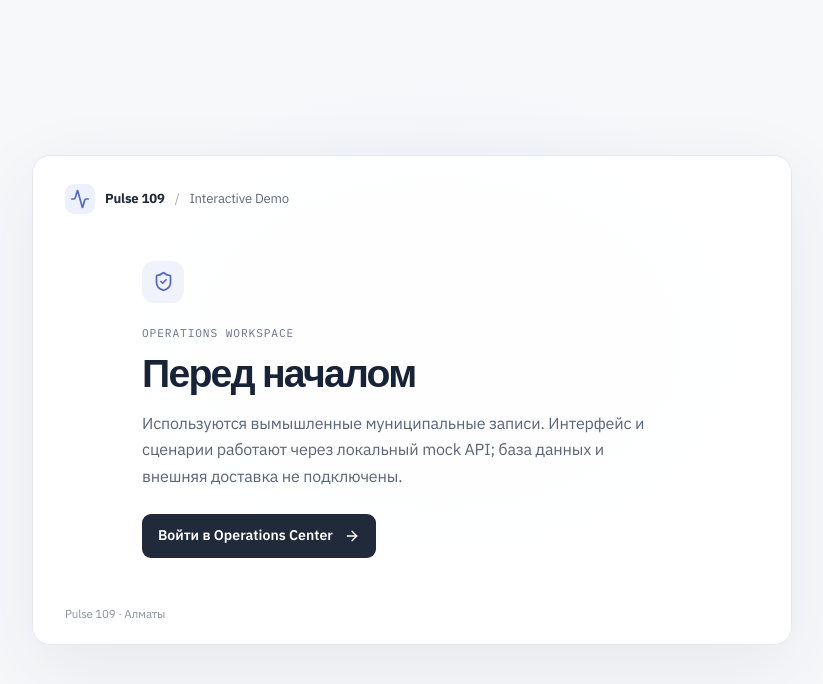
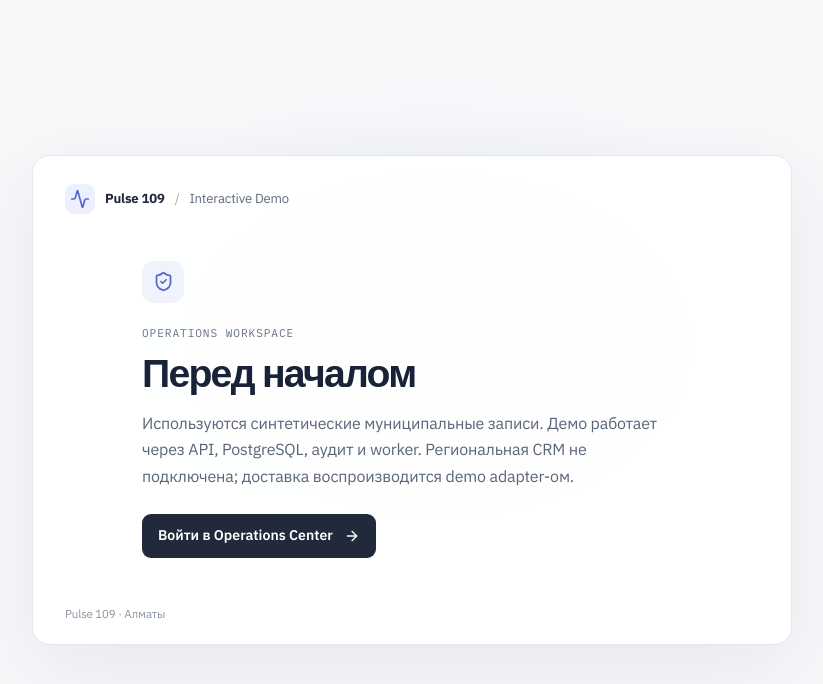
Before and after one commit to BAITC-Hacks/hack-803e2c8f-baash, a Next.js app in the folder apps/web/: page /demo in a window 1280 px wide. Shown: the top 684 px of the page, without its empty margins (228-1051 px from the left). Built offline with nearby package versions, Linux system fonts and the light colour scheme.

Commit message:
fix(demo): disclose connected PostgreSQL profile

```diff
--- a/apps/web/app/demo/demo-entry.tsx
+++ b/apps/web/app/demo/demo-entry.tsx
@@ -4,9 +4,11 @@ import { useState, useSyncExternalStore } from "react";
 import { ArrowRight, Activity, ShieldCheck } from "lucide-react";
 import OperatorWorkspace from "../operator-workspace";
 
-const ENTRY_KEY = "pulse109-demo-disclosure-v1";
-const DISCLOSURE =
+const ENTRY_KEY = "pulse109-demo-disclosure-v2";
+const MOCK_DISCLOSURE =
   "Используются вымышленные муниципальные записи. Интерфейс и сценарии работают через локальный mock API; база данных и внешняя доставка не подключены.";
+const CONNECTED_DISCLOSURE =
+  "Используются синтетические муниципальные записи. Демо работает через API, PostgreSQL, аудит и worker. Региональная CRM не подключена; доставка воспроизводится demo adapter-ом.";
 
 function subscribe(onChange: () => void) {
   window.addEventListener("storage", onChange);
@@ -25,7 +27,7 @@ function getEntered() {
   }
 }
 
-export default function DemoEntry() {
+export default function DemoEntry({ mockMode }: { mockMode: boolean }) {
   const persistedEntry = useSyncExternalStore(
     subscribe,
     getEntered,
@@ -63,7 +65,9 @@ export default function DemoEntry() {
           </span>
           <p className="demo-entry-eyebrow">Operations workspace</p>
           <h1 id="demo-entry-title">Перед началом</h1>
-          <p className="demo-entry-disclosure">{DISCLOSURE}</p>
+          <p className="demo-entry-disclosure">
+            {mockMode ? MOCK_DISCLOSURE : CONNECTED_DISCLOSURE}
+          </p>
           <button type="button" className="demo-entry-cta" onClick={enter}>
             Войти в Operations Center{" "}
             <ArrowRight size={16} aria-hidden="true" />
--- a/apps/web/app/demo/page.tsx
+++ b/apps/web/app/demo/page.tsx
@@ -3,9 +3,11 @@ import DemoEntry from "./demo-entry";
 
 export const metadata: Metadata = {
   title: "Interactive Demo",
-  description: "Pulse 109 interactive local demo workspace.",
+  description: "Pulse 109 interactive demo workspace with synthetic records.",
 };
 
+export const dynamic = "force-dynamic";
+
 export default function DemoPage() {
-  return <DemoEntry />;
+  return <DemoEntry mockMode={process.env.PULSE109_DEMO_MOCKS === "1"} />;
 }
--- a/apps/web/app/operator-workspace.tsx
+++ b/apps/web/app/operator-workspace.tsx
@@ -304,6 +304,10 @@ export default function OperatorWorkspace() {
   );
   const [profile, setProfile] = useState<string | null>(null);
   const isDemoProfile = profile === "demo" || profile === "demo-mock";
+  const demoDataDisclosure =
+    profile === "demo-mock"
+      ? "Используются вымышленные муниципальные записи. Интерфейс и сценарии работают через локальный mock API; база данных и внешняя доставка не подключены."
+      : "Используются синтетические муниципальные записи. Демо работает через API, PostgreSQL, аудит и worker. Региональная CRM не подключена; доставка воспроизводится demo adapter-ом.";
   const [demoDisclosureOpen, setDemoDisclosureOpen] = useState(false);
   const [sidebarCollapsed, setSidebarCollapsed] = useState(false);
   const [sidebarOpen, setSidebarOpen] = useState(false);
@@ -813,7 +817,7 @@ export default function OperatorWorkspace() {
                 <button
                   type="button"
                   className="profile demo-data-badge"
-                  title="Используются вымышленные муниципальные записи. Интерфейс и сценарии работают через локальный mock API; база данных и внешняя доставка не подключены."
+                  title={demoDataDisclosure}
                   aria-label="DEMO DATA: информация о данных"
                   aria-expanded={demoDisclosureOpen}
                   aria-controls="demo-data-tooltip"
@@ -827,9 +831,7 @@ export default function OperatorWorkspace() {
                     className="demo-data-tooltip"
                     role="tooltip"
                   >
-                    Используются вымышленные муниципальные записи. Интерфейс и
-                    сценарии работают через локальный mock API; база данных и
-                    внешняя доставка не подключены.
+                    {demoDataDisclosure}
                   </div>
                 ) : null}
               </div>
```
Also changed, not shown: 1 other file (tests, documents, lock files or other folders).
